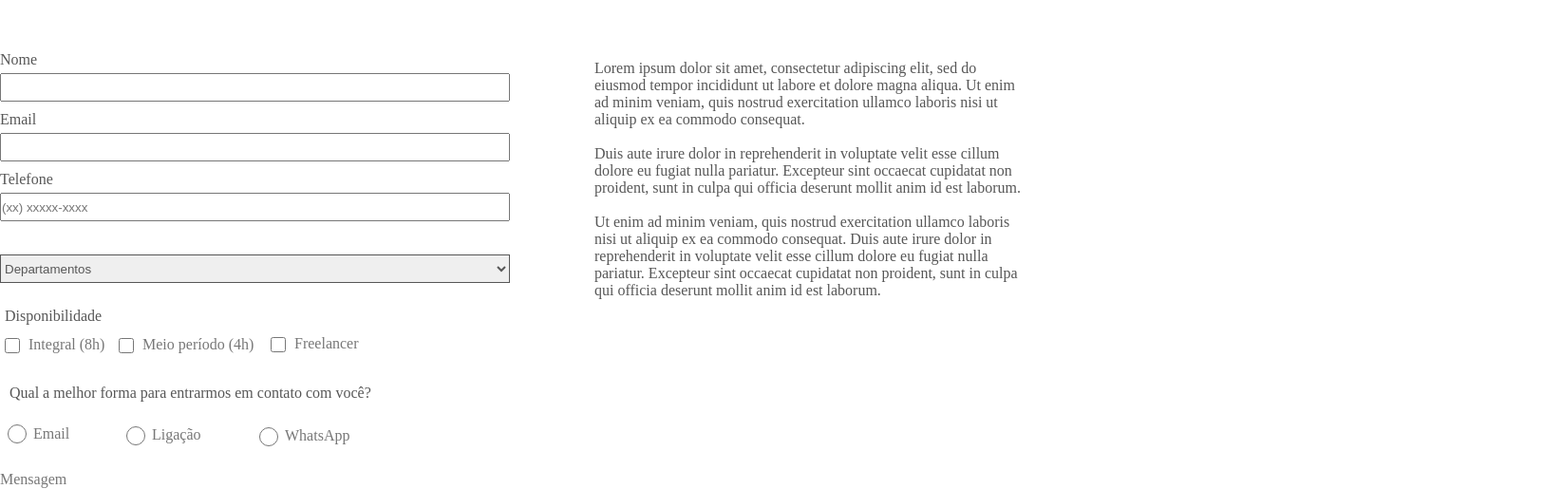
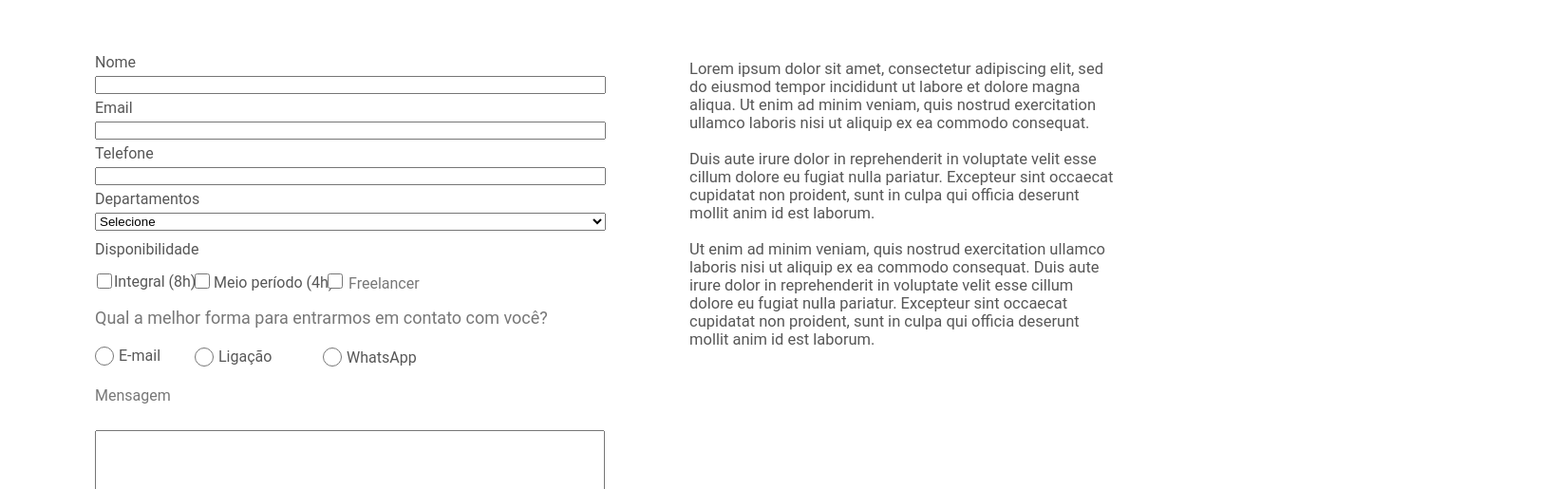
Before and after one commit to igorMHJKS/Shoes-Store-001, a plain HTML site: page index.html in a window 1280 px wide. Shown: the part 213-728 px from the top of the page at 95% size, 1645 px wide, since content can reach past the window. Drawn offline with Linux system fonts and the light colour scheme.

Commit message:
Faltando rodapé

```diff
--- a/css/styles.css
+++ b/css/styles.css
@@ -2,6 +2,10 @@
     padding: 0;
     margin: 0;
     box-sizing: border-box;
+}
+body{
+    font-family: 'Roboto';
+    color: #777777;
 }
 .shoes{
     position: absolute;
@@ -40,13 +44,13 @@ p{
 }
 .caixa{
     position: absolute;
+    left: 700px;
     top: 250px;
-    left: 600px;
-    width: 464px;
+    width: 466px;
     height: 500px;
     margin:20px;
     border: 3px solid white;
-    font-size: 16px;
+    font-size: 16.5px;
     color: #575757;
     z-index: 10;
 }
@@ -64,161 +68,206 @@ form label{
     margin: 5px 0;
     color: #575757;
 }
-input{
-    width: 536.64px;
-   height: 30px;
+#container{
+
     display: flex;
     flex-direction: column;
+    height: 100%;
+    width: 538px;
     margin: 5px 0;
     color: #575757;
     cursor: pointer;
+    margin: 0 100px;
+
+  }
+ #Disp{
+     display: flex;
+     flex-direction: column;
+     margin: 10px 100px;
+ }
 
 
+#container-checkbox{
+   display: flex;
 }
-  select{
-    width: 536.64px;
-   height: 30px;
-      position: relative;
-      top: 30px;
-      color: #575757;
-      border: 1px solid #575757;
-      transition: border-radius 450ms;;
-      cursor: pointer;
+#container-checkbox label {
+    padding: 0 100px;
+    margin-bottom: 10px;
 
   }
-#dis2{
+
+
+input[type="checkbox"] {
+    width: 20px;
+    height: 16px;
+    padding: 0;
+    margin: 0;
+    cursor: pointer;
+    position: relative;
+    left:100px;
+    top: 6px;
+
+}
+
+
+#container-checkbox2{
+    display: flex;
+ }
+ #container-checkbox2 label {
+     padding: 0 225px;
+     position: relative;
+     bottom: 33px;
+
+   }
+
+
+#ola {
+     width: 16px;
+     height: 16px;
+     padding: 0;
+     margin: 0;
+     cursor: pointer;
      position: absolute;
-    top: 270px;
-    left: 5px;
-    width: 132px;
-    height: 100px;
-    color: #575757;
+     left: 205px;
+    top: 237px;
+
  }
-    #nom2{
+
+ #container-checkbox3{
+    display: flex;
+ }
+ #container-checkbox3 label {
+     padding: 0 367px;
      position: relative;
-        top: 60px;
-        left: 30px;
+     bottom: 61px;
      color: #777777;
 
    }
-    #vamo{
-        position: relative;
-    top:83px;
-    right: 20px;
-        color: #777777;
-        width: 66px;
+
+  #Fre{
+     width: 16px;
      height: 16px;
-        background-color: red;
+     padding: 0;
+     margin: 0;
+     cursor: pointer;
+     position: absolute;
+     left: 345px;
+top:237px;
+
+ }
 
 
-    }
-    #meio{
+    #Nome{
+        display: flex;
+        flex-direction: column;
+        margin: 0 100px;
         position: relative;
-        top: 16px;
-        left: 150px;
+    bottom:  50px;
+    font-size: 18px;
     color: #777777;
 
     }
-    #meio2{
+
+    #basic{
+        display: flex;
+        flex-direction:column ;
+        width: 20px;
+        height: 20px;
         position: relative;
-        top: 39px;
+        bottom: 30px;
        left: 100px;
-        color:#777777;
-        width: 66px;
-        height: 16px;
+    }
 
+    #ba{
+        display: flex;
+        flex-direction: column;
+       position: relative;
+       bottom:  55px;
+       left: 125px;
+    }
 
+    #premium{
+        display: flex;
+        flex-direction: column;
+        width: 20px;
+        height: 20px;
+        position: relative;
+        bottom: 78.3px;
+        left: 205px;
     }
-    #fer{
+    #pre{
+        display: flex;
+        flex-direction: column;
        position: relative;
-        bottom:29px;
-        left:310px;
-        color: #777777 ;
+       bottom:  103px;
+       left:230px;
+    }
 
-
+    #Extra{
+        display: flex;
+        flex-direction: column;
+        width: 20px;
+        height: 20px;
+        position: relative;
+        bottom: 127px;
+        left: 340px;
     }
-    #FER2{
+    #ex{
+        display: flex;
+        flex-direction: column;
        position: relative;
-    bottom: 6px;
-        left: 260px;
-        color: #777777;
-        width: 66px;
-        height: 16px;
-
-
-
-    }
-#Nome{
-    position: relative;
-    left:10px;
-}
-    #Circulo1{
-        position: relative;
-        width: 16px;
-        height: 16px;
-        top:19px;
-        right: 15px;
-        width: 66px;
-        height: 20px;
-
+       bottom:  151px;
+       left: 365px;
 
     }
 
-    #email2{
-       position: relative;
-       bottom: 5px;
-     left: 35px;
-     color: #777777;
-     width: 66px;
-     height: 16px;
-    }
-
-    #Circulo2{
-       position: relative;
-       width: 66px;
-       height: 20px;
-       left: 110px;
-       bottom: 25px;
-
-
-    }
-    #Ligação{
-        position: relative;
-        bottom:50px;
-        left: 160px;
-        color: #777777;
-        width: 66px;
-        height: 16px;
-
-    }
-
-    #Circulo3{
-        position: relative;
-        bottom: 70px;
-        left: 250px;
-        width: 66px;
-        height: 20px;
-
-    }
-    #whatsapp{
-        position: relative;
-        bottom: 95px;
-        left: 300px;
-        width: 66px;
-        height: 16px;
-        color: #777777;
-    }
     #Mensagem1{
+        display:flex ;
+        flex-direction: column;
         width: 121.96px;
         height: 21px;
         color: #777777;
         position: relative;
-        bottom: 70px;
+        bottom: 140px;
+        left: 100px;
 
     }
     #Area{
+        display: flex;
+        flex-direction: column;
         position: relative;
-        bottom: 70px;
+        bottom:120px;
+        left: 100px;
         width: 536.64px;
         height: 78px;
+        font-size: 18px;
     }
+    #curr{
+        display: flex;
+        flex-direction:column;
+        font-size: 16px;
+        color: #777777;
+        position: relative;
+     bottom: 100px;
+     left: 100px;
+    }
+    #avatar{
+        display: flex;
+        flex-direction: column;
+        position: relative;
+        bottom: 125px;
+        left: 180px;
+    }
+    #bu{
+        display: flex;
+        flex-direction: column;
+        position: relative;
+        bottom: 90px;
+        left: 100px;
+         width: 537px;
+        height: 33px;
+        background-color: #C2185B;
+        color: white;
+        font-size: 20px;
+       align-items: center;
+    }
--- a/index.html
+++ b/index.html
@@ -57,50 +57,50 @@
 
             <div id="container">
                 <label for="telefone">Telefone</label>
-                <input tel="text" name="Telefone" id="telefone" required placeholder="(xx) xxxxx-xxxx">
+                <input tel="text" name="Telefone" id="telefone" required >
 
             </div>
 
-           <select name="Departamento">
-               <option value="Departamernto">Departamentos</option>
+            <div id="container">
+                <label for="Departamentos">Departamentos</label>
+                <select name="interest" id="interest">
+                    <option value="" >Selecione</option>
                 </select>
+            </div>
 
-           <div id="container">
-               <label id="dis2">Disponibilidade</label>
-               <div id="checkbox1">
-                <input  id="vamo"type="checkbox" name="int" id="Int" value="Integral (8h)" required>
-                <label id="nom2" for="int">Integral (8h)</label>
+            <div id="container-input">
+               <label id="Disp" for="Disponibilidade">Disponibilidade</label>
+                <div id="container-checkbox">
+                <input type="checkbox"name="" id="">
+                <label >Integral (8h)</label>
+                </div>
+                <div id="container-checkbox2">
+                    <input id="ola" type="checkbox"name="" id="" >
+                <label >Meio período (4h)</label>
+                </div>
+                <div id="container-checkbox3">
+                    <input id="Fre" type="checkbox"name="" id="" >
+                <label >Freelancer</label>
 
                 </div>
-               <div id="checkbox2">
-                   <input id="meio2" type="checkbox" name="mei" id="mei" value="Meio período (4h)" required>
-                   <label id="meio" for="mei">Meio período (4h)</label>
+            </div>
 
 
+               <label id="Nome">Qual a melhor forma para entrarmos em contato com você?</label>
+               <div class="container-input">
+
+                <div class="container-radio">
+                  <input id="basic" type="radio" name="plan" value="basic" />
+                  <label id="ba" for="basic">E-mail</label>
                 </div>
-
-               <div id="checkbox3">
-                   <input id="FER2" type="checkbox" name="fer" id="fer" value="Freerlancer"required>
-                   <label id="fer" for="fer">Freelancer</label>
-
-
-
+                <div class="container-radio">
+                  <input id="premium" type="radio" name="plan" value="premium" />
+                  <label id="pre" for="premium">Ligação</label>
                 </div>
-               <label id="Nome">Qual a melhor forma para entrarmos em contato com você?</label>
-               <div id="radio">
-                   <input id="Circulo1" type="radio" name="email" id="email" value="Email" required>
-                   <label id="email2" >Email</label>
-
+                <div class="container-radio">
+                    <input id="Extra" type="radio" name="plan" value="premium" />
+                    <label id="ex" for="Extra">WhatsApp</label>
                   </div>
-               <div id="radio2">
-                   <input id="Circulo2" type="radio" name="Ligação" id="Ligação" value="Ligação" required>
-                    <label id="Ligação">Ligação</label>
-
-               </div>
-
-               <div id="radio3">
-                   <input id="Circulo3" type="radio" name="WhatsApp" id="WhatsApp" value="WhatsApp" required>
-                   <label id="whatsapp">WhatsApp</label>
               </div>
 
                <div id="mensagem">
@@ -108,13 +108,20 @@
                    <textarea id="Area" name="Mensagem" id="Mensagem" cols="30" rows="10"></textarea>
 
                </div>
-
+               <div>
+                   <label id="curr" for="Currículo">Currículo</label>
+                   <input id="avatar" type="file" name="avatar"accept=".jpg" multiple>
+                   <button id="bu" type="submit">Enviar</button>
                </div>
 
 
 
-
+           </div>
 
     </main>
+
+    <footer>
+
+    </footer>
 </body>
 </html>
```
Lines whose indentation alone changed are shown as unchanged.
